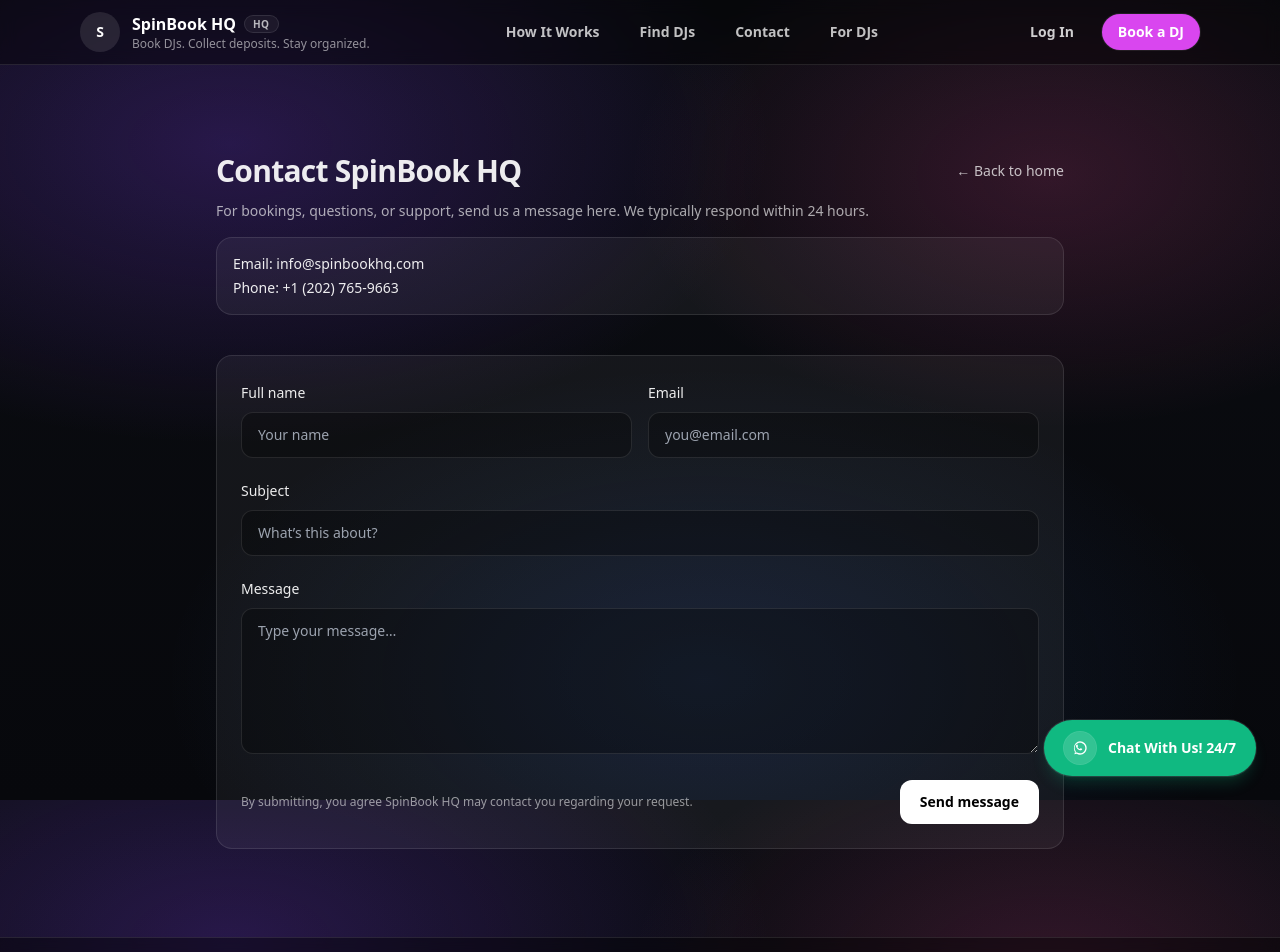
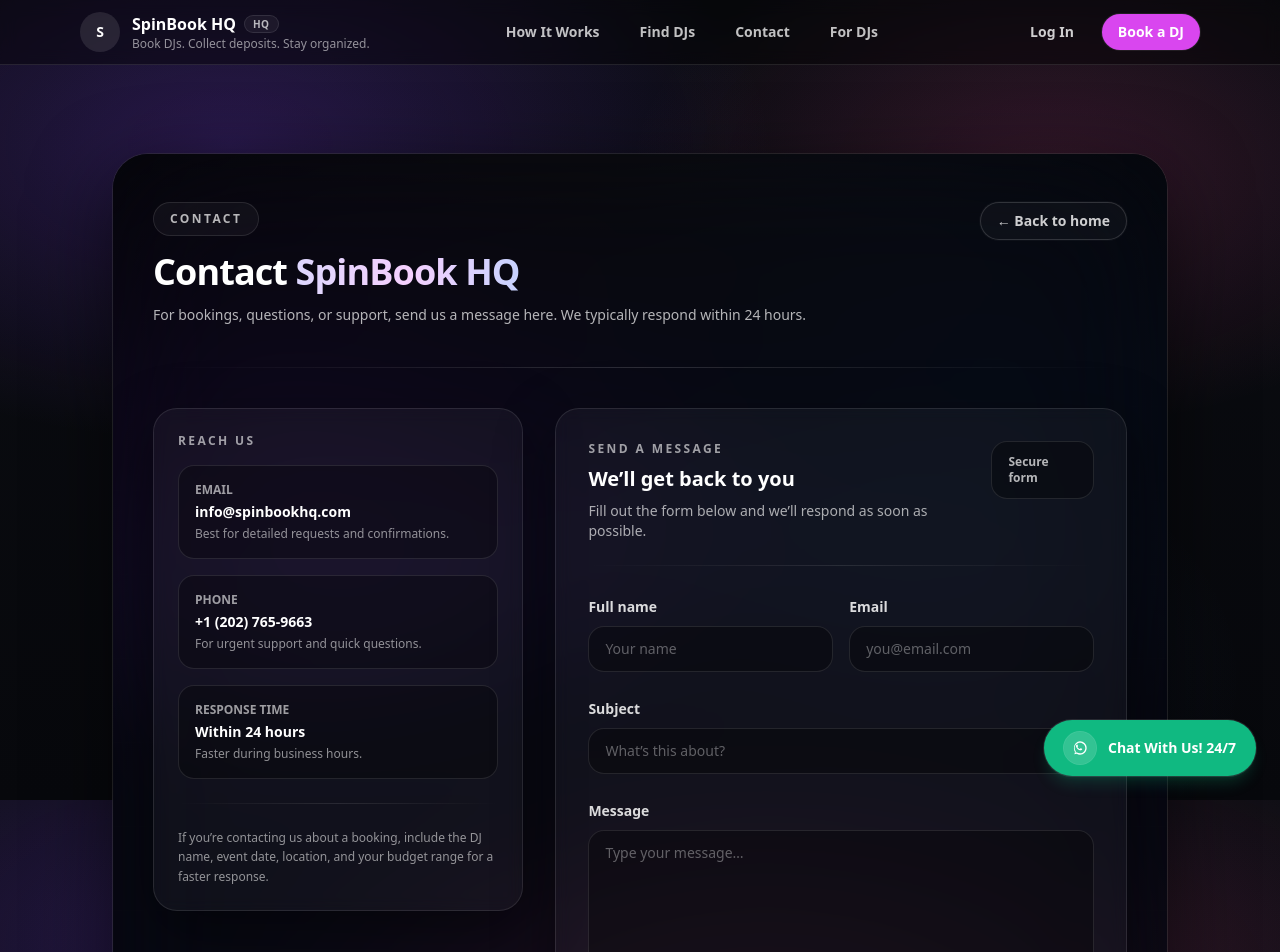
Before and after one commit to olayideibironke/spinbookhq, a Next.js app: page /contact in a window 1280 px wide. Shown: the top 952 px of the page. Built offline with nearby package versions, Linux system fonts and the light colour scheme; no server answers.

Commit message:
Polish Contact page UI

```diff
--- a/app/contact/page.tsx
+++ b/app/contact/page.tsx
@@ -7,37 +7,134 @@
   const FORM_ACTION = "https://formspree.io/f/mlgbwagq";
 
   return (
-    <main className="mx-auto w-full max-w-4xl px-6 py-14">
-      <div className="mb-10">
-        <div className="flex items-center justify-between gap-4">
-          <h1 className="text-3xl font-semibold tracking-tight">
-            Contact SpinBook HQ
+    <main className="mx-auto w-full max-w-6xl px-6 py-14">
+      {/* Background (matches luxury vibe) */}
+      <div className="relative overflow-hidden rounded-[2.25rem] border border-white/10 bg-black/40 shadow-[0_24px_80px_rgba(0,0,0,0.55)] backdrop-blur">
+        <div className="absolute inset-0 -z-10">
+          <div className="absolute inset-0 bg-[#070812]" />
+          <div className="absolute inset-0 bg-[radial-gradient(1200px_650px_at_50%_-10%,rgba(255,255,255,0.08),transparent_55%)]" />
+          <div className="absolute inset-0 bg-[radial-gradient(900px_520px_at_14%_28%,rgba(124,58,237,0.22),transparent_60%)]" />
+          <div className="absolute inset-0 bg-[radial-gradient(900px_520px_at_86%_22%,rgba(59,130,246,0.14),transparent_62%)]" />
+          <div className="absolute inset-0 bg-[radial-gradient(900px_520px_at_62%_88%,rgba(236,72,153,0.12),transparent_62%)]" />
+          <div className="absolute inset-0 opacity-[0.08] [background-image:linear-gradient(to_right,rgba(255,255,255,0.10)_1px,transparent_1px),linear-gradient(to_bottom,rgba(255,255,255,0.10)_1px,transparent_1px)] [background-size:84px_84px]" />
+          <div className="absolute inset-0 bg-[radial-gradient(900px_520px_at_50%_70%,transparent_55%,rgba(0,0,0,0.55)_100%)]" />
+          <div className="absolute inset-0 backdrop-blur-3xl" />
+        </div>
+
+        <div className="px-6 py-10 sm:px-10 sm:py-12">
+          {/* Top bar */}
+          <div className="flex flex-col gap-6 sm:flex-row sm:items-start sm:justify-between">
+            <div>
+              <div className="inline-flex items-center gap-2 rounded-full border border-white/10 bg-white/[0.04] px-4 py-2 text-xs font-extrabold tracking-[0.2em] text-white/70">
+                CONTACT
+              </div>
+
+              <h1 className="mt-4 text-balance text-3xl font-extrabold tracking-tight text-white sm:text-4xl">
+                Contact{" "}
+                <span className="bg-gradient-to-r from-violet-200 via-fuchsia-200 to-indigo-200 bg-clip-text text-transparent">
+                  SpinBook HQ
+                </span>
               </h1>
-          <Link href="/" className="text-sm opacity-80 hover:opacity-100">
+
+              <p className="mt-3 max-w-2xl text-sm leading-relaxed text-white/70">
+                For bookings, questions, or support, send us a message here. We
+                typically respond within 24 hours.
+              </p>
+            </div>
+
+            <Link
+              href="/"
+              className="inline-flex items-center justify-center rounded-full border border-white/15 bg-white/[0.03] px-4 py-2 text-sm font-semibold text-white/80 shadow-[0_0_0_1px_rgba(255,255,255,0.03)] hover:bg-white/[0.06] hover:text-white"
+            >
               ← Back to home
             </Link>
           </div>
 
-        <p className="mt-3 text-sm opacity-70">
-          For bookings, questions, or support, send us a message here. We
-          typically respond within 24 hours.
+          {/* Divider */}
+          <div className="pointer-events-none mt-10 h-px w-full bg-gradient-to-r from-transparent via-white/15 to-transparent" />
+
+          {/* Content grid */}
+          <div className="mt-10 grid gap-8 lg:grid-cols-5">
+            {/* Left: Contact cards */}
+            <div className="lg:col-span-2">
+              <div className="rounded-3xl border border-white/10 bg-white/[0.04] p-6 shadow-[0_18px_60px_rgba(0,0,0,0.45)] backdrop-blur">
+                <div className="text-xs font-extrabold tracking-[0.2em] text-white/60">
+                  REACH US
+                </div>
+
+                <div className="mt-4 space-y-4">
+                  <div className="rounded-2xl border border-white/10 bg-black/30 p-4">
+                    <div className="text-xs font-bold text-white/60">EMAIL</div>
+                    <div className="mt-1 text-sm font-semibold text-white">
+                      info@spinbookhq.com
+                    </div>
+                    <p className="mt-1 text-xs text-white/55">
+                      Best for detailed requests and confirmations.
                     </p>
+                  </div>
 
-        <div className="mt-4 rounded-2xl border border-white/10 bg-white/5 p-4">
-          <p className="text-sm">
-            Email: <span className="font-medium">info@spinbookhq.com</span>
+                  <div className="rounded-2xl border border-white/10 bg-black/30 p-4">
+                    <div className="text-xs font-bold text-white/60">PHONE</div>
+                    <div className="mt-1 text-sm font-semibold text-white">
+                      +1 (202) 765-9663
+                    </div>
+                    <p className="mt-1 text-xs text-white/55">
+                      For urgent support and quick questions.
                     </p>
-          <p className="mt-1 text-sm">
-            Phone: <span className="font-medium">+1 (202) 765-9663</span>
+                  </div>
+
+                  <div className="rounded-2xl border border-white/10 bg-black/30 p-4">
+                    <div className="text-xs font-bold text-white/60">
+                      RESPONSE TIME
+                    </div>
+                    <div className="mt-1 text-sm font-semibold text-white">
+                      Within 24 hours
+                    </div>
+                    <p className="mt-1 text-xs text-white/55">
+                      Faster during business hours.
                     </p>
                   </div>
                 </div>
 
-      <div className="rounded-2xl border border-white/10 bg-white/5 p-6">
-        <form action={FORM_ACTION} method="POST" className="space-y-5">
+                <div className="pointer-events-none mt-6 h-px w-full bg-gradient-to-r from-transparent via-white/10 to-transparent" />
+
+                <p className="mt-6 text-xs leading-relaxed text-white/55">
+                  If you’re contacting us about a booking, include the DJ name,
+                  event date, location, and your budget range for a faster
+                  response.
+                </p>
+              </div>
+            </div>
+
+            {/* Right: Form */}
+            <div className="lg:col-span-3">
+              <div className="rounded-3xl border border-white/10 bg-white/[0.04] p-6 shadow-[0_18px_60px_rgba(0,0,0,0.45)] backdrop-blur sm:p-8">
+                <div className="flex items-start justify-between gap-6">
+                  <div>
+                    <div className="text-xs font-extrabold tracking-[0.2em] text-white/60">
+                      SEND A MESSAGE
+                    </div>
+                    <h2 className="mt-2 text-xl font-extrabold text-white">
+                      We’ll get back to you
+                    </h2>
+                    <p className="mt-2 text-sm text-white/65">
+                      Fill out the form below and we’ll respond as soon as
+                      possible.
+                    </p>
+                  </div>
+
+                  <div className="hidden sm:block rounded-2xl border border-white/10 bg-black/30 px-4 py-3 text-xs font-bold text-white/70">
+                    Secure form
+                  </div>
+                </div>
+
+                <div className="pointer-events-none mt-6 h-px w-full bg-gradient-to-r from-transparent via-white/10 to-transparent" />
+
+                {/* ✅ Keep Formspree + fields unchanged */}
+                <form action={FORM_ACTION} method="POST" className="mt-7 space-y-6">
                   <div className="grid gap-4 md:grid-cols-2">
                     <div className="space-y-2">
-              <label htmlFor="name" className="text-sm font-medium">
+                      <label htmlFor="name" className="text-sm font-semibold text-white/85">
                         Full name
                       </label>
                       <input
@@ -45,12 +142,12 @@
                         name="name"
                         required
                         placeholder="Your name"
-                className="w-full rounded-xl border border-white/10 bg-black/30 px-4 py-3 text-sm outline-none focus:border-white/25"
+                        className="w-full rounded-2xl border border-white/10 bg-black/30 px-4 py-3 text-sm text-white placeholder:text-white/35 outline-none transition focus:border-white/25 focus:bg-black/35"
                       />
                     </div>
 
                     <div className="space-y-2">
-              <label htmlFor="email" className="text-sm font-medium">
+                      <label htmlFor="email" className="text-sm font-semibold text-white/85">
                         Email
                       </label>
                       <input
@@ -59,13 +156,13 @@
                         type="email"
                         required
                         placeholder="you@email.com"
-                className="w-full rounded-xl border border-white/10 bg-black/30 px-4 py-3 text-sm outline-none focus:border-white/25"
+                        className="w-full rounded-2xl border border-white/10 bg-black/30 px-4 py-3 text-sm text-white placeholder:text-white/35 outline-none transition focus:border-white/25 focus:bg-black/35"
                       />
                     </div>
                   </div>
 
                   <div className="space-y-2">
-            <label htmlFor="subject" className="text-sm font-medium">
+                    <label htmlFor="subject" className="text-sm font-semibold text-white/85">
                       Subject
                     </label>
                     <input
@@ -73,12 +170,12 @@
                       name="subject"
                       required
                       placeholder="What’s this about?"
-              className="w-full rounded-xl border border-white/10 bg-black/30 px-4 py-3 text-sm outline-none focus:border-white/25"
+                      className="w-full rounded-2xl border border-white/10 bg-black/30 px-4 py-3 text-sm text-white placeholder:text-white/35 outline-none transition focus:border-white/25 focus:bg-black/35"
                     />
                   </div>
 
                   <div className="space-y-2">
-            <label htmlFor="message" className="text-sm font-medium">
+                    <label htmlFor="message" className="text-sm font-semibold text-white/85">
                       Message
                     </label>
                     <textarea
@@ -86,26 +183,33 @@
                       name="message"
                       required
                       placeholder="Type your message…"
-              rows={6}
-              className="w-full rounded-xl border border-white/10 bg-black/30 px-4 py-3 text-sm outline-none focus:border-white/25"
+                      rows={7}
+                      className="w-full rounded-2xl border border-white/10 bg-black/30 px-4 py-3 text-sm text-white placeholder:text-white/35 outline-none transition focus:border-white/25 focus:bg-black/35"
                     />
                   </div>
 
-          <div className="flex flex-col gap-3 sm:flex-row sm:items-center sm:justify-between">
-            <p className="text-xs opacity-60">
-              By submitting, you agree SpinBook HQ may contact you regarding your
-              request.
+                  <div className="flex flex-col gap-4 sm:flex-row sm:items-center sm:justify-between">
+                    <p className="text-xs leading-relaxed text-white/55">
+                      By submitting, you agree SpinBook HQ may contact you
+                      regarding your request.
                     </p>
 
                     <button
                       type="submit"
-              className="inline-flex items-center justify-center rounded-xl bg-white px-5 py-3 text-sm font-semibold text-black hover:opacity-90"
+                      className="inline-flex items-center justify-center rounded-2xl bg-gradient-to-r from-violet-600 to-fuchsia-600 px-6 py-3 text-sm font-extrabold text-white shadow-lg shadow-violet-600/20 ring-1 ring-white/10 transition hover:brightness-110 focus:outline-none focus:ring-2 focus:ring-violet-400/40"
                     >
-              Send message
+                      Send message →
                     </button>
                   </div>
                 </form>
               </div>
+            </div>
+          </div>
+
+          {/* Bottom spacing */}
+          <div className="mt-10" />
+        </div>
+      </div>
     </main>
   );
 }
```
Lines whose indentation alone changed are shown as unchanged.
